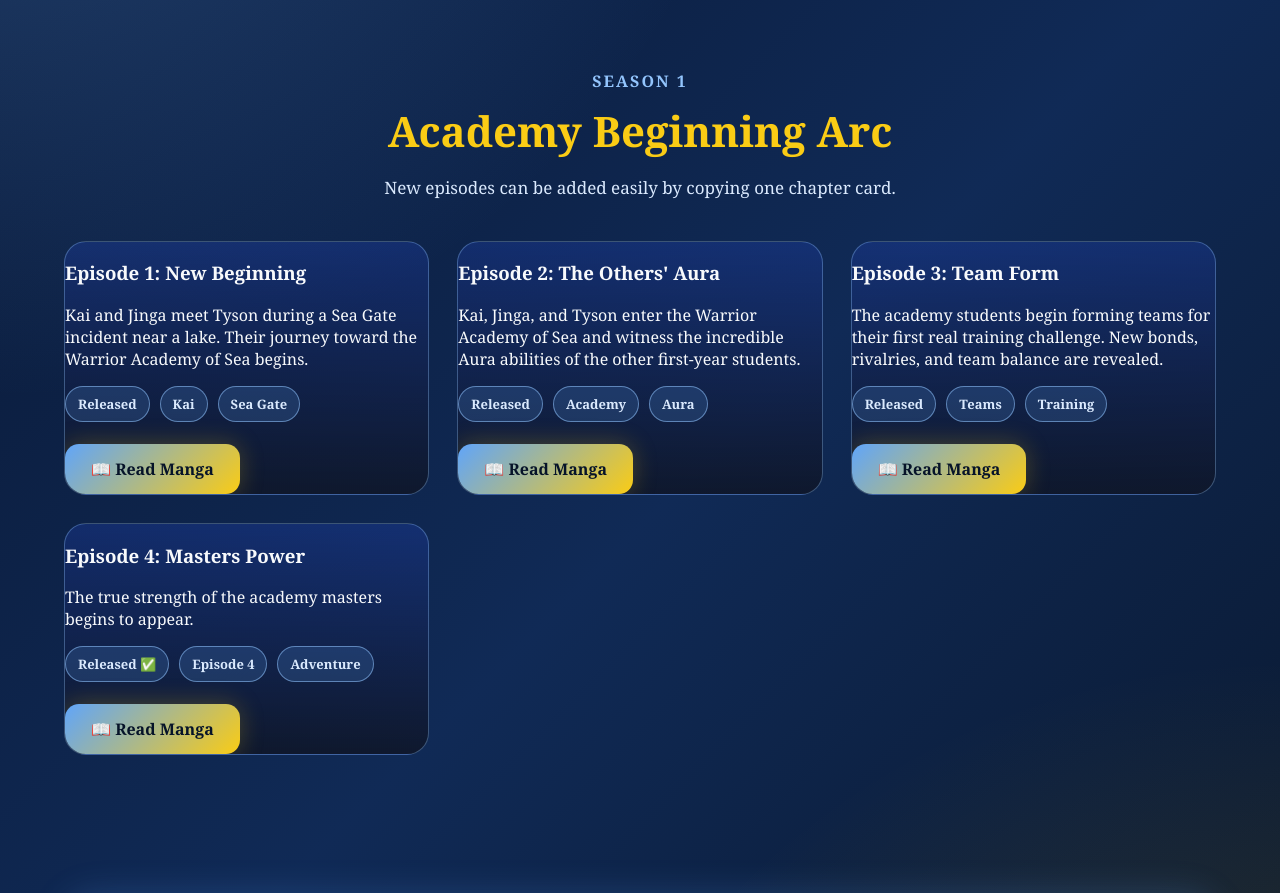
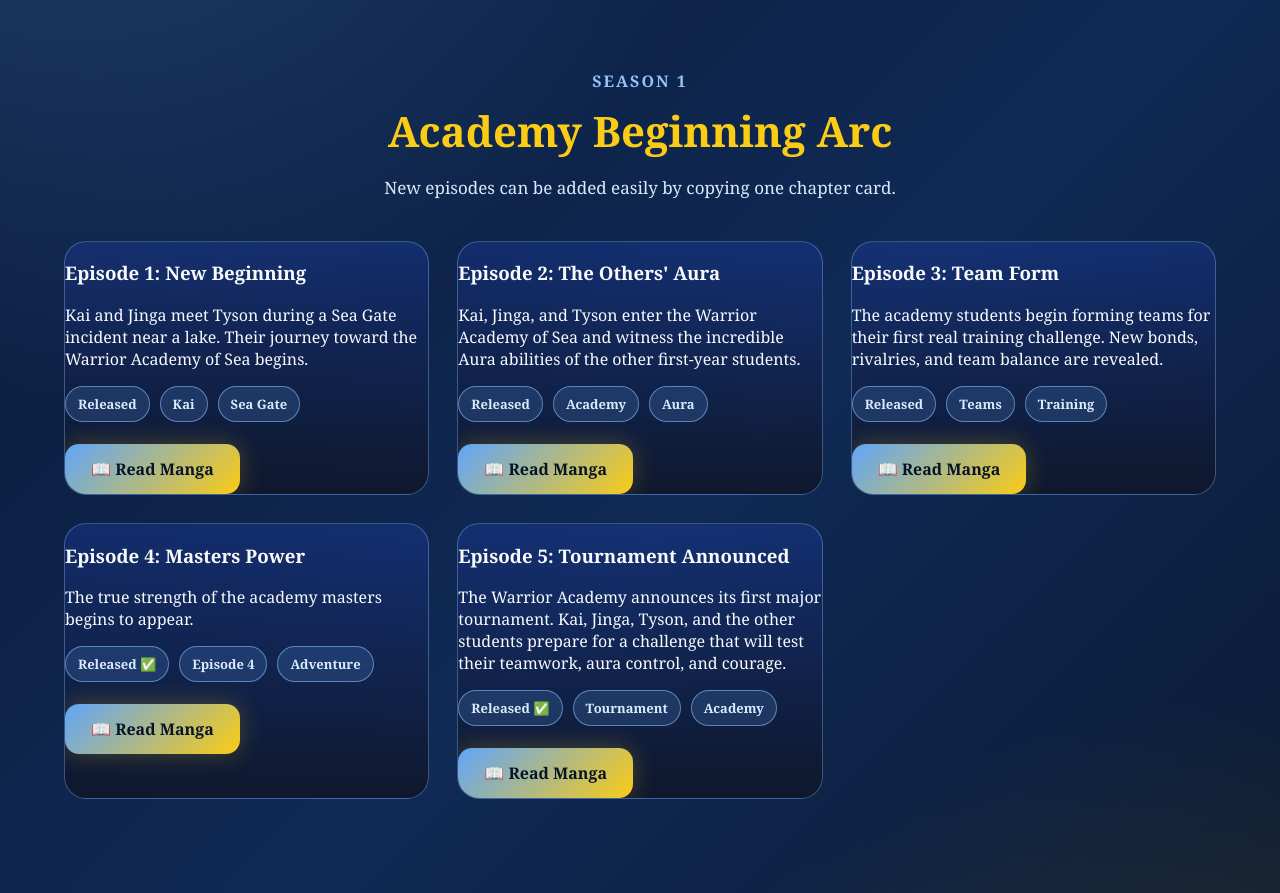
Before and after one commit to infinityaiworld001-cmd/my_world, a Flask app: page /chapters in a window 1280 px wide. Shown: the part 379-1272 px from the top of the page. Run offline with Flask 3, Linux system fonts and the light colour scheme.

Commit message:
Update chapters.html

```diff
--- a/templates/chapters.html
+++ b/templates/chapters.html
@@ -110,6 +110,23 @@
     </a>
 
 </div>
+        <div class="chapter-card">
+    <h3>Episode 5: Tournament Announced</h3>
+    <p>
+        The Warrior Academy announces its first major tournament.
+        Kai, Jinga, Tyson, and the other students prepare for a challenge
+        that will test their teamwork, aura control, and courage.
+    </p>
+
+    <div class="tag-row">
+        <span class="tag">Released ✅</span>
+        <span class="tag">Tournament</span>
+        <span class="tag">Academy</span>
+    </div>
+
+    <br>
+    <a href="/manga/episode-5/1" class="btn">📖 Read Manga</a>
+</div>
 
     </div>
 </section>
```
